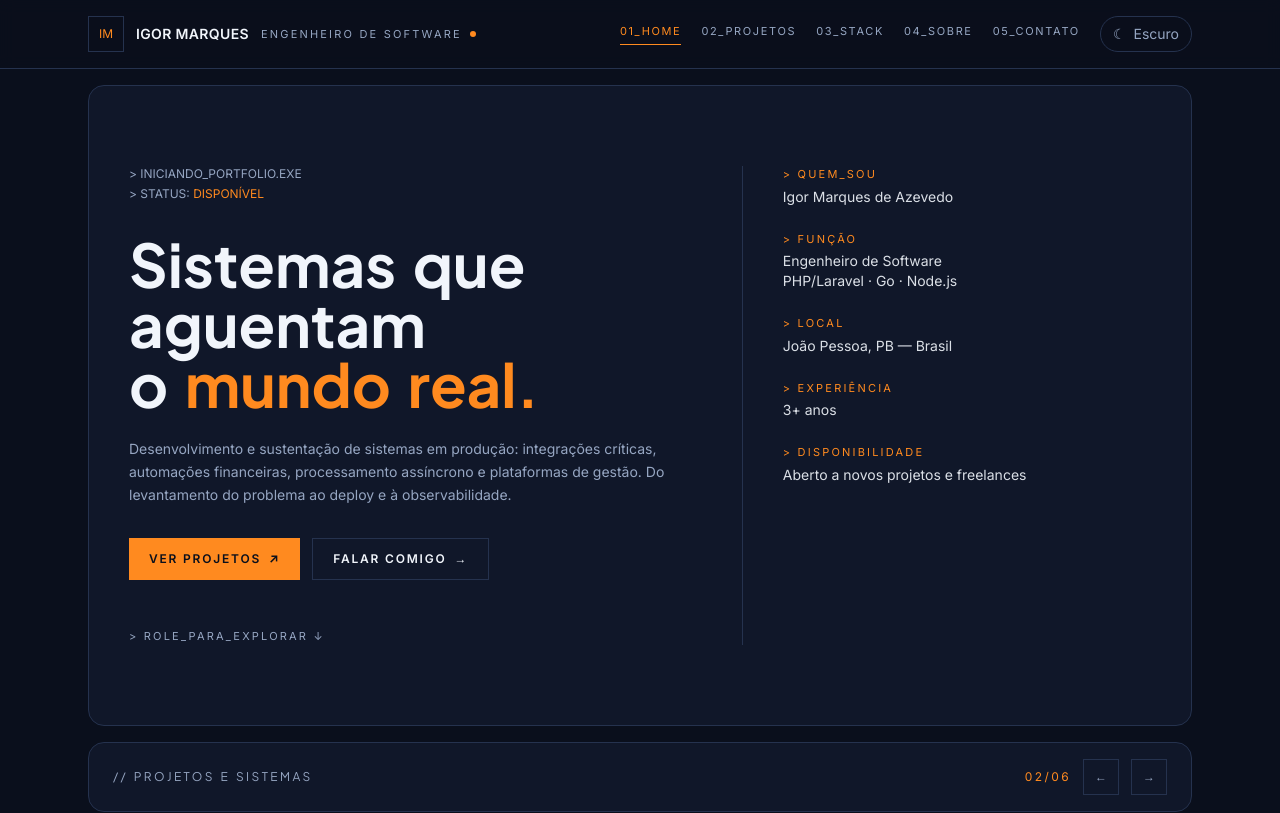
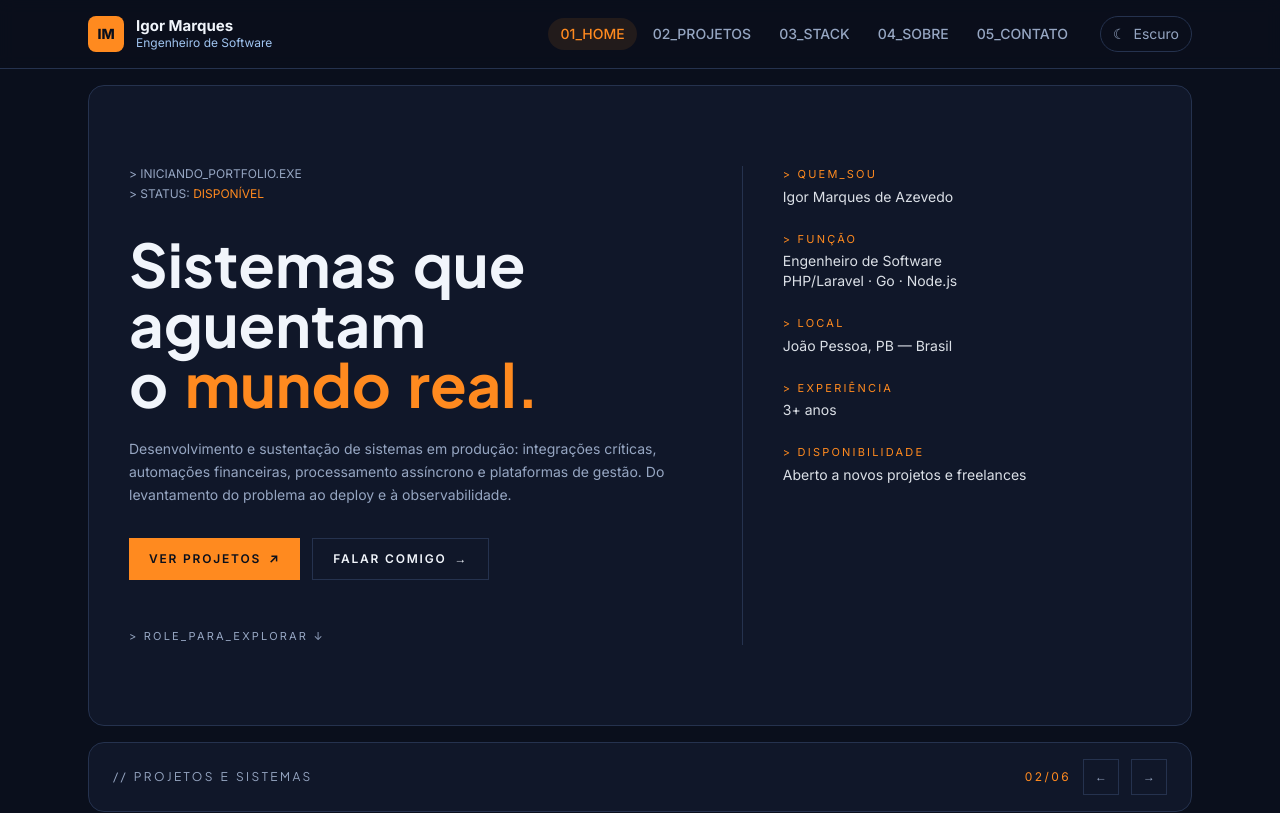
Before and after one commit to IgorMarqx/portfolio, a Next.js app: page / in a window 1280 px wide. Shown: the top 813 px of the page. Built offline with nearby package versions, Linux system fonts and the light colour scheme.

Commit message:
chore: atualizar estilos e classes no componente Cabecalho

```diff
--- a/src/components/Cabecalho.tsx
+++ b/src/components/Cabecalho.tsx
@@ -7,8 +7,8 @@ import { navegacao, perfil } from "@/data/conteudo";
 
 function estiloDoItem(ativo: boolean) {
   return ativo
-    ? "whitespace-nowrap border-b border-accent pb-1 text-accent"
-    : "whitespace-nowrap border-b border-transparent pb-1 text-muted transition-colors hover:text-fg";
+    ? "whitespace-nowrap rounded-full bg-accent/10 px-3 py-1.5 text-accent"
+    : "whitespace-nowrap rounded-full px-3 py-1.5 text-muted transition-colors hover:text-fg";
 }
 
 export function Cabecalho() {
@@ -39,21 +39,20 @@ export function Cabecalho() {
       <div className="mx-auto max-w-6xl px-4 sm:px-6">
         <div className="flex items-center justify-between gap-3 py-3 sm:py-4">
           <a href="#home" className="flex min-w-0 items-center gap-3">
-            <span className="flex h-9 w-9 shrink-0 items-center justify-center border border-line text-xs text-accent">
+            <span className="flex h-9 w-9 shrink-0 items-center justify-center rounded-lg bg-accent text-sm font-extrabold text-canvas">
               {perfil.iniciais}
             </span>
-            <span className="truncate text-sm font-semibold tracking-wide">
-              {perfil.nome.toUpperCase()}
-            </span>
-            <span className="hidden items-center gap-2 text-[11px] uppercase tracking-[0.2em] text-muted lg:flex">
-              {perfil.titulo}
-              <span className="h-1.5 w-1.5 animate-pulse-dot rounded-full bg-accent" />
+            <span className="flex min-w-0 flex-col leading-tight">
+              <span className="truncate text-[15px] font-bold">{perfil.nome}</span>
+              <span className="hidden truncate text-xs text-sky sm:block">
+                {perfil.titulo}
+              </span>
             </span>
           </a>
 
           {/* No celular a navegação desce para a própria linha; aqui fica só o tema. */}
           <div className="flex shrink-0 items-center gap-3 sm:gap-5">
-            <nav className="hidden items-center gap-3 text-[11px] tracking-[0.15em] md:flex lg:gap-5">
+            <nav className="hidden items-center gap-1 text-sm font-medium md:flex">
               {navegacao.map((item) => (
                 <a
                   key={item.id}
@@ -68,7 +67,7 @@ export function Cabecalho() {
           </div>
         </div>
 
-        <nav className="sem-barra -mx-4 flex gap-4 overflow-x-auto px-4 pb-2 text-[11px] tracking-[0.15em] md:hidden">
+        <nav className="sem-barra -mx-4 flex gap-1 overflow-x-auto px-4 pb-3 text-sm font-medium md:hidden">
           {navegacao.map((item) => (
             <a
               key={item.id}
```
